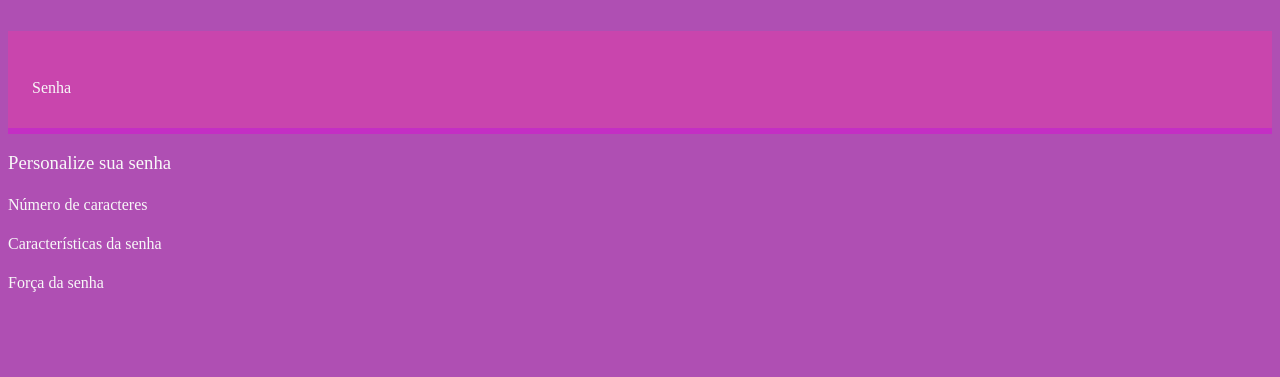
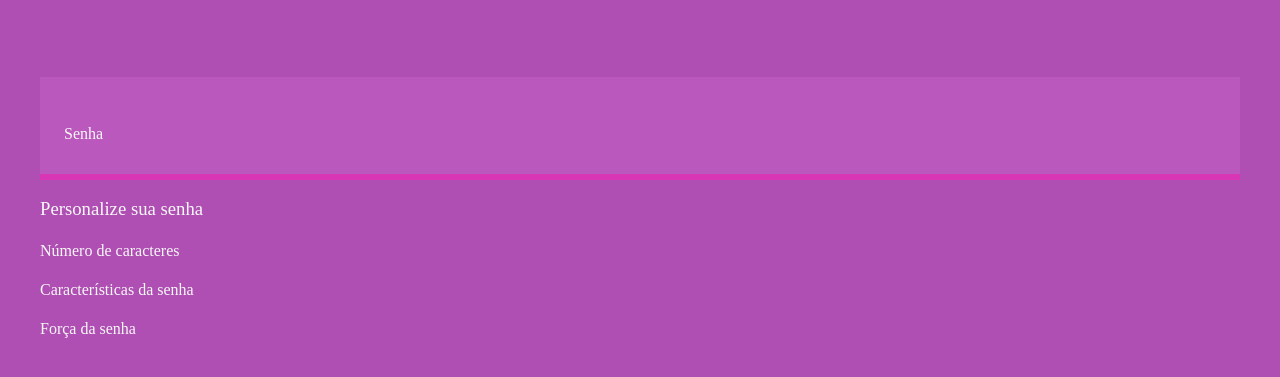
Before and after one commit to beattrizlma/Seguran-a-Digital-Ana-Beatriz, a plain HTML site: page index.html in a window 1280 px wide. Shown: the part 291-668 px from the top of the page. Drawn offline with Linux system fonts and the light colour scheme; a web font is replaced by a local one.

Commit message:
Update style.css

```diff
--- a/style.css
+++ b/style.css
@@ -8,9 +8,9 @@
 :root{
     --branco: #f8f8f8;
     --cor-de-fundo: #af4fb3;
-    --fundo-senha: hwb(313 27% 21%);
-    --fundo-texto: hwb(313 31% 15%);
-    --borda: hwb(300 18% 23%);
+    --fundo-senha: #bb58be;
+    --fundo-texto: hwb(313 21% 15%);
+    --borda: hwb(313 21% 15%);
     font-family: "Baskervville SC", serif;
     font-weight: 400;
     font-style: normal;
@@ -44,6 +44,7 @@ body{
 }
 
 .conteudo-senha{
+    margin-top: 80px;
     background: var(--fundo-senha);
     padding: 24px;
     border-bottom: 6px solid var(--borda);
@@ -60,3 +61,8 @@ body{
 #campo-senha:focus{
     outline: none;
 }
+
+.conteudo{
+    max-width: 1200px;
+    margin: 0 auto;
+}
```
